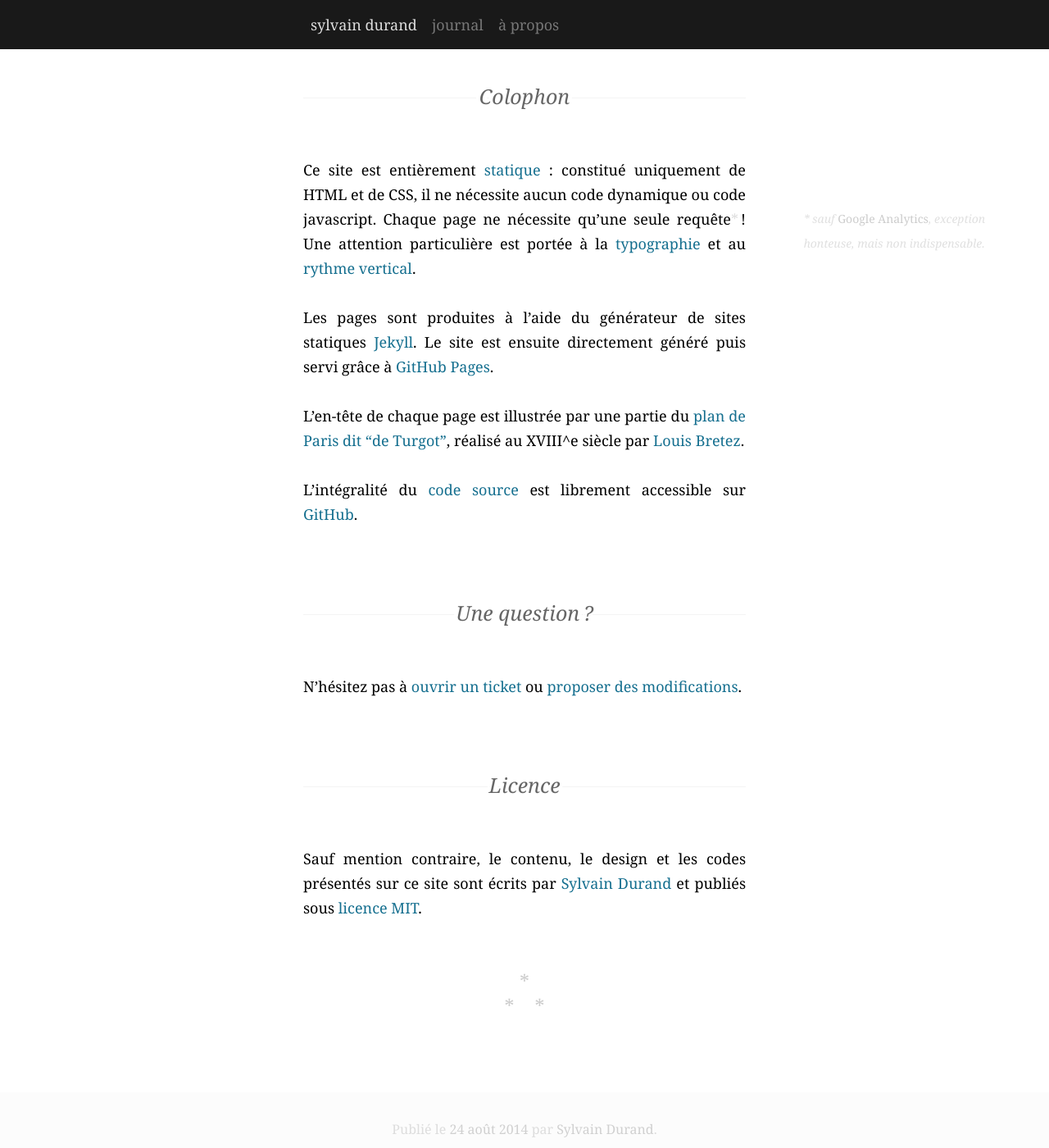
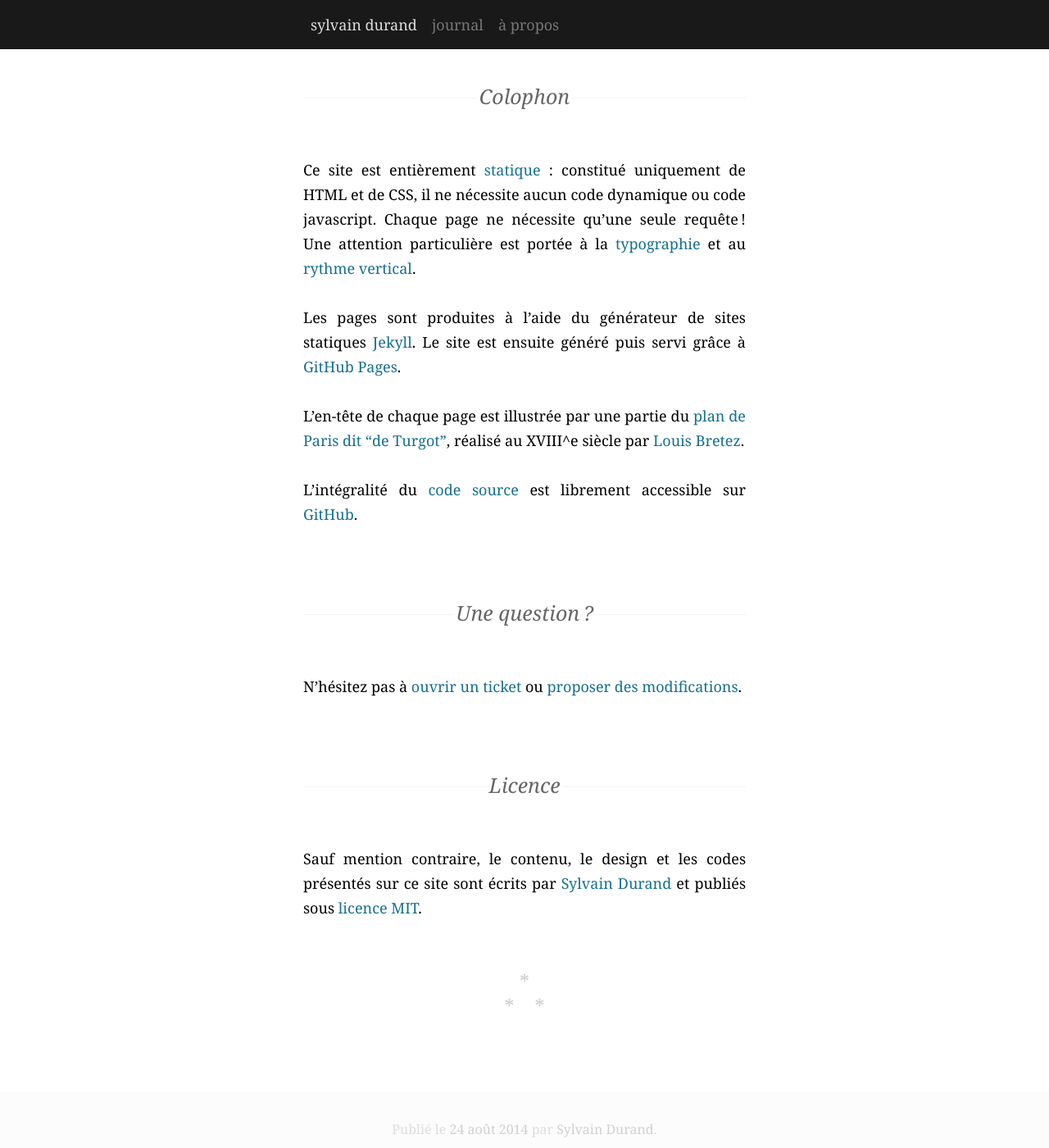
Before and after one commit to simonmeggle/simonmeggle.github.io, a Jekyll site: the page built from _posts/fr/2014-08-24-a-propos.md, in a window 1280 px wide and 1400 px high, scrolled down 228 px. Shown: the whole window at 82% size. Built offline with Jekyll 4.4.1, drawn with Linux system fonts in a browser that asks for light colours; Markdown is read by kramdown in place of the engine named in the settings.

Commit message:
Removing Analytics from description

```diff
--- a/_posts/fr/2014-08-24-a-propos.md
+++ b/_posts/fr/2014-08-24-a-propos.md
@@ -4,9 +4,9 @@ type: pages
 ---
 
 ## Colophon
-Ce site est entièrement [statique](https://fr.wikipedia.org/wiki/Page_web_statique) : constitué uniquement de HTML et de CSS, il ne nécessite aucun code dynamique ou code javascript. Chaque page ne nécessite qu'une seule requête[[sauf [Google Analytics](http://www.google.com/analytics/), exception honteuse, mais non indispensable]] ! Une attention particulière est portée à la [typographie](http://webtypography.net/) et au [rythme vertical](http://webtypography.net/2.2.2).
+Ce site est entièrement [statique](https://fr.wikipedia.org/wiki/Page_web_statique) : constitué uniquement de HTML et de CSS, il ne nécessite aucun code dynamique ou code javascript. Chaque page ne nécessite qu'une seule requête ! Une attention particulière est portée à la [typographie](http://webtypography.net/) et au [rythme vertical](http://webtypography.net/2.2.2).
 
-Les pages sont produites à l'aide du générateur de sites statiques [Jekyll](http://jekyllrb.com/). Le site est ensuite directement généré puis servi grâce à [GitHub Pages](https://pages.github.com/).
+Les pages sont produites à l'aide du générateur de sites statiques [Jekyll](http://jekyllrb.com/). Le site est ensuite généré puis servi grâce à [GitHub Pages](https://pages.github.com/).
 
 
 L'en-tête de chaque page est illustrée par une partie du [plan de Paris dit "de Turgot"](https://fr.wikipedia.org/wiki/Plan_de_Turgot), réalisé au XVIII^e siècle par [Louis Bretez](https://fr.wikipedia.org/wiki/Louis_Bretez).
```
Also changed, not shown: _posts/en/2014-08-24-about.md (+1 -1 lines).
